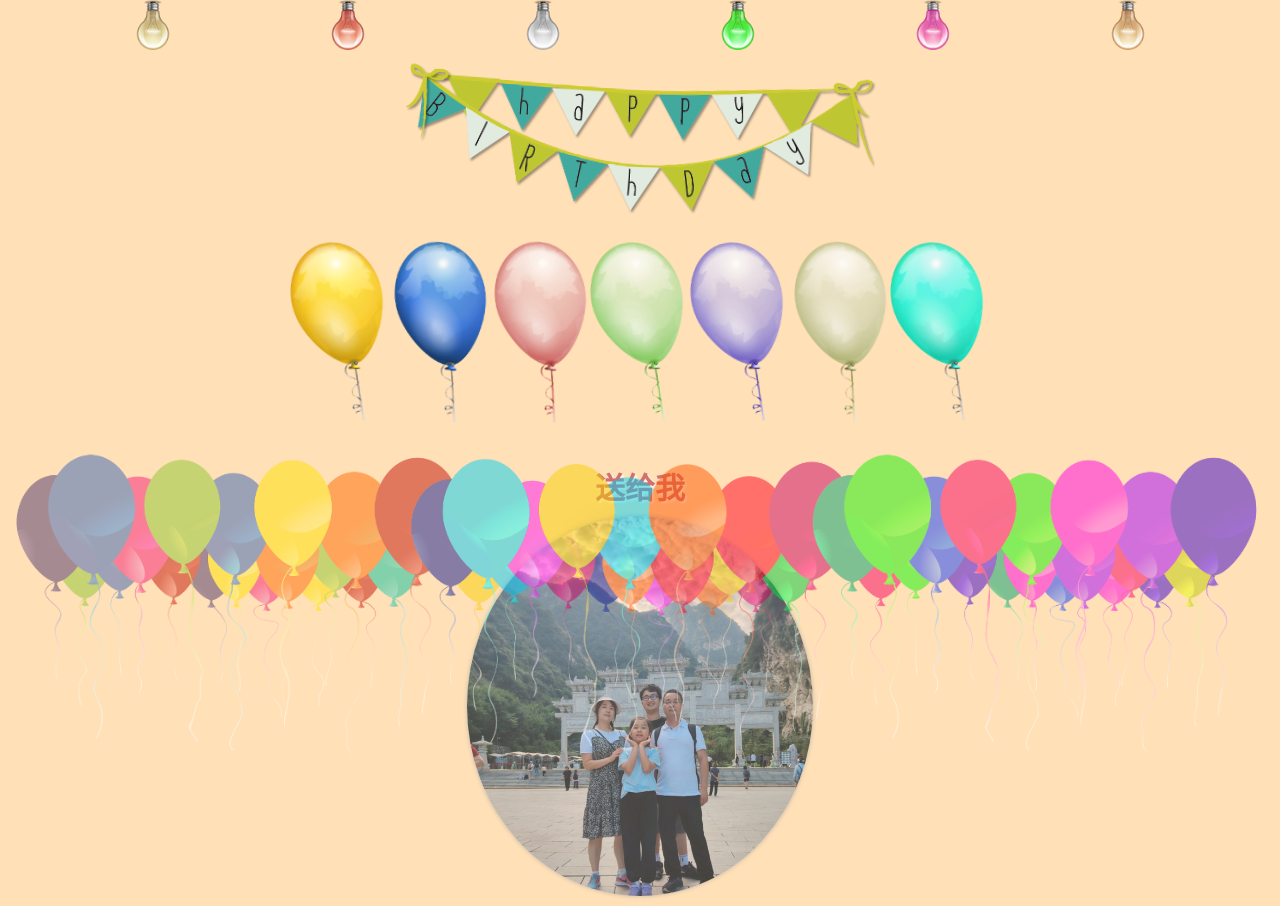
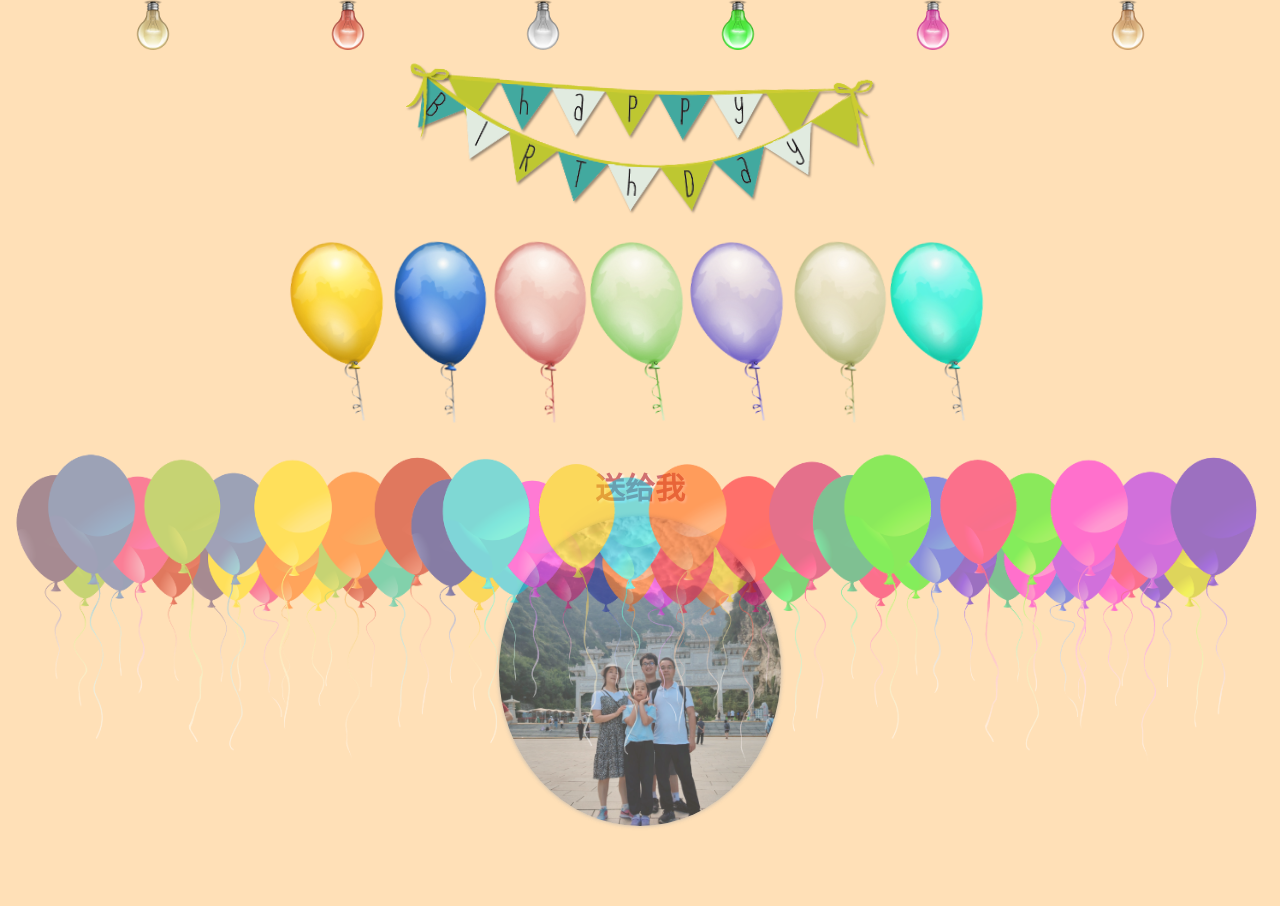
Before and after one commit to Lattice-zjj/birthday, a plain HTML site: page index.html in a window 1280 px wide. Both pictures are taken after a click on the button "开始". After the commit the page ends 836 px from the top, so only its background shows below. Drawn offline with Linux system fonts and the light colour scheme.

Commit message:
change some height

```diff
--- a/assets/stylesheet.css
+++ b/assets/stylesheet.css
@@ -1293,7 +1293,7 @@ audio {
 .message p img{
 	display: block;
 	max-width: 100%;
-	max-height: 380px;
+	max-height: 310px;
 	margin: 5px auto;
 	border-radius: 50%;
 	box-shadow: #aaa 0 0 4px;
```
